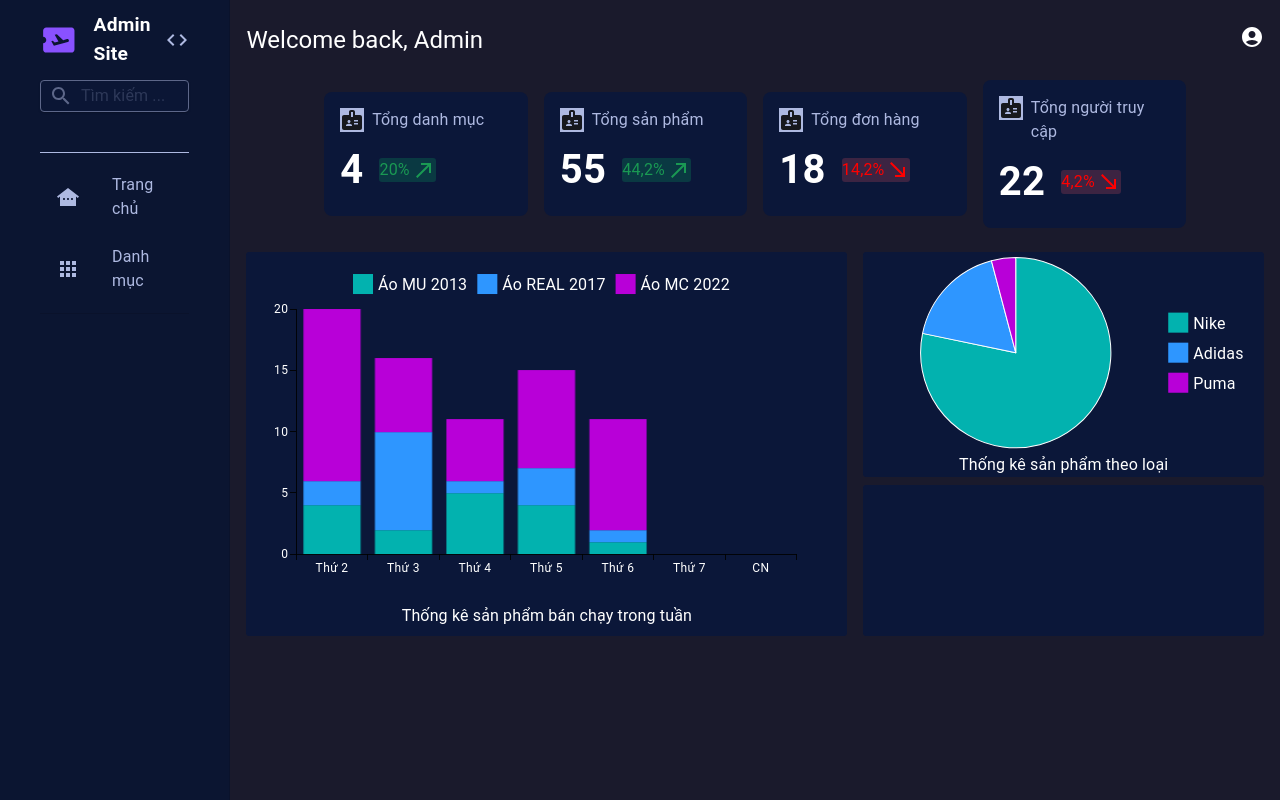
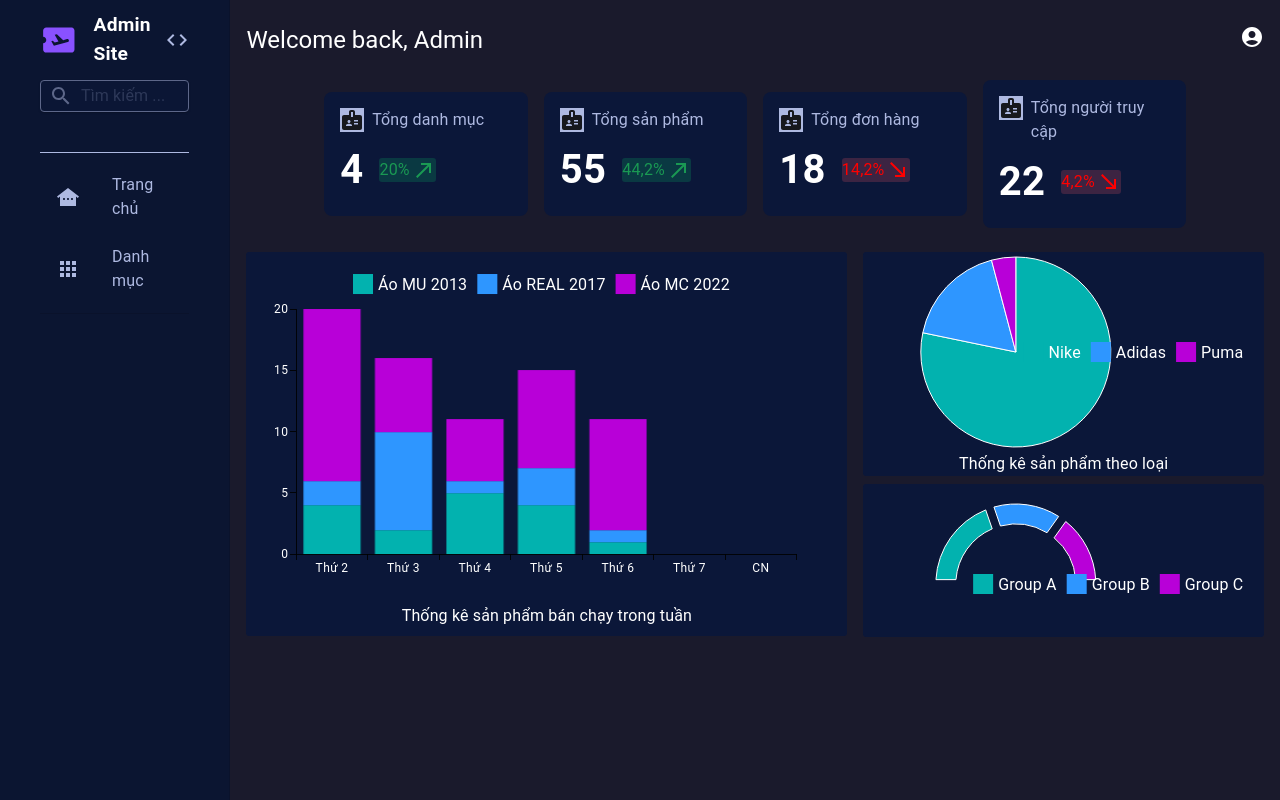
Before and after one commit to dunglt8200/admin-web-shop-ltd, a React (Vite) app: page / in a window 1280 px wide. Built offline with nearby package versions, Linux system fonts and the light colour scheme.

Commit message:
UI chart

```diff
--- a/src/components/common/PieChartDashboard.jsx
+++ b/src/components/common/PieChartDashboard.jsx
@@ -16,8 +16,9 @@ export default function PieChartDashboard({data}) {
       slotProps={{
         legend: {
           labelStyle:{
-            fill: 'white'
-          }
+            fill: 'white',
+          },
+          direction: 'row',
         },
       }}
     />
--- /dev/null
+++ b/src/components/common/PieChartDashboard_1part2.jsx
@@ -0,0 +1,30 @@
+import * as React from 'react';
+import { PieChart } from '@mui/x-charts';
+
+export default function PieChartDashboard_1part2({ data }) {
+  return (
+      <PieChart
+        series={[
+          {
+            startAngle: -90,
+            endAngle: 90,
+            paddingAngle: 5,
+            innerRadius: 60,
+            outerRadius: 80,
+            data: data,
+          },
+        ]}
+
+        height={200}
+        slotProps={{
+            legend: {
+              direction:"row",
+              labelStyle:{
+                fill: 'white',
+              }
+            },
+            position: { vertical: 'bottom', horizontal: 'middle' },
+          }}
+      />
+  );
+}
--- a/src/pages/home/Home.jsx
+++ b/src/pages/home/Home.jsx
@@ -5,6 +5,7 @@ import BadgeIcon from '@mui/icons-material/Badge';
 import PieChartDashboard from "../../components/common/PieChartDashboard";
 import { Typography } from "@mui/material";
 import BarChartDashboard from "../../components/common/BarChartDashboard";
+import PieChartDashboard_1part2 from "../../components/common/PieChartDashboard_1part2";
 
 const categorys = [
     {
@@ -22,6 +23,14 @@ const categorys = [
   ];
 
 const dataX = ['Thứ 2', 'Thứ 3', 'Thứ 4', 'Thứ 5','Thứ 6', 'Thứ 7', 'CN']
+
+const dataChat1_2 = [
+  { label: 'Group A', value: 400 },
+  { label: 'Group B', value: 300 },
+  { label: 'Group C', value: 300 },
+];
+
+
 function Home() {
     return (
         <Box className="box-main-home">
@@ -44,7 +53,7 @@ function Home() {
                       <Typography sx={{ color: "#fff" }}>Thống kê sản phẩm theo loại</Typography>
                     </Box>
                     <Box className="box-chart-bill">
-
+                      <PieChartDashboard_1part2 data={dataChat1_2}/>
                     </Box>
                 </Box>
             </Box>
```
